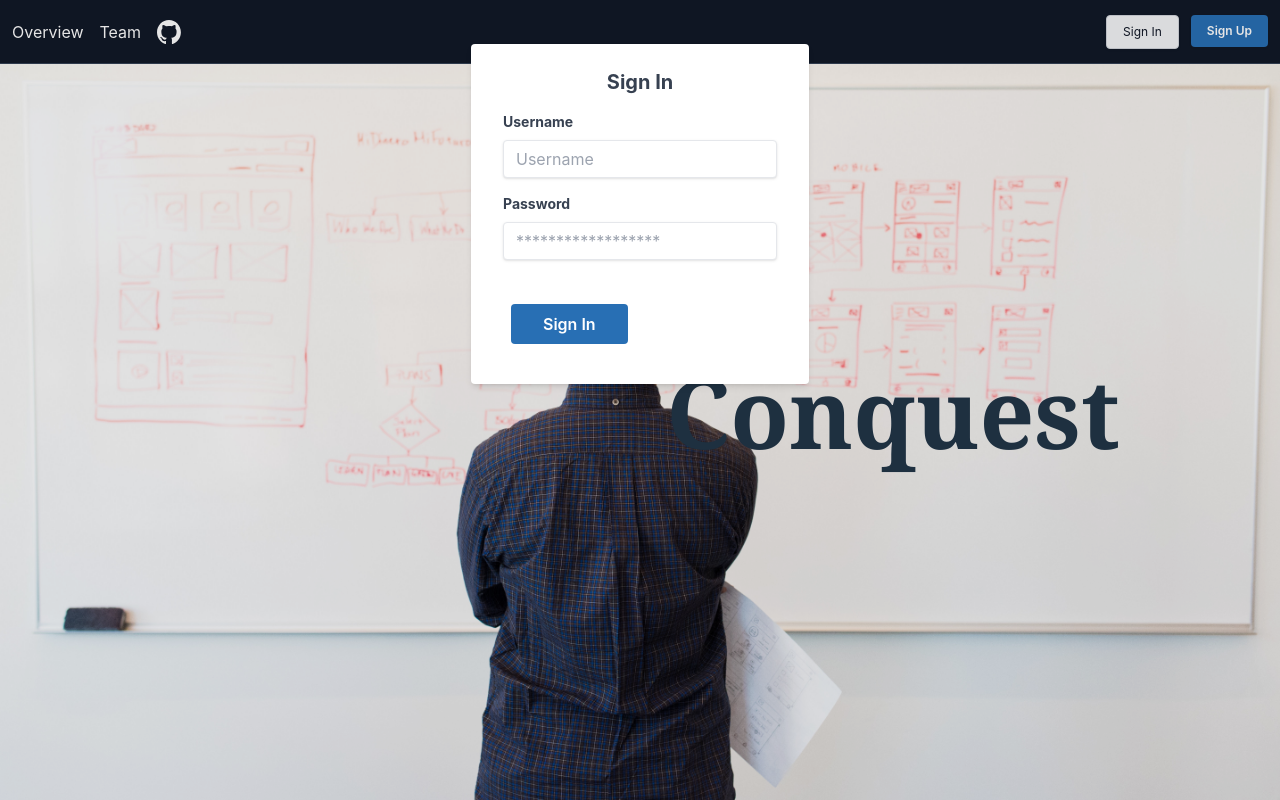
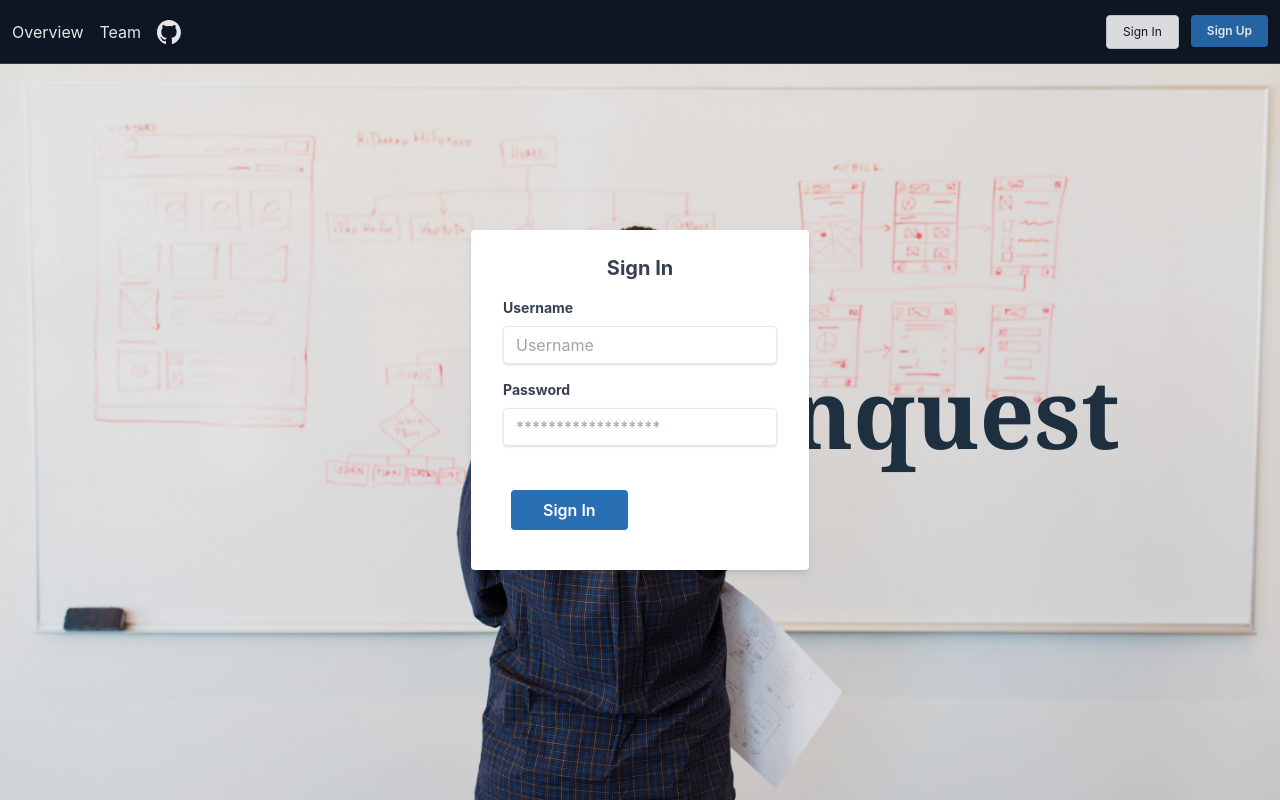
Before and after one commit to ConquestIO/Conquest, a React app: page / in a window 1280 px wide. Both pictures are taken after a click on the button "Sign In". Shown: the top 800 px of the page. Built offline with nearby package versions, Linux system fonts and the light colour scheme.

Commit message:
aligned modals when opened

```diff
--- a/src/components/Modal.jsx
+++ b/src/components/Modal.jsx
@@ -26,7 +26,7 @@ const Modal = ({ children, open, onClose }) => {
 
   return (
     <dialog
-      className='absolute bottom-1/2 top-1/2 mb-4 rounded bg-white px-8 pb-8 pt-6 shadow-md'
+      className='absolute bottom-1/2 top-1/2 rounded bg-white px-8 pb-8 pt-6 shadow-md'
       ref={ref}
       onClick={(e) => {
         const dialogDimensions = e.currentTarget.getBoundingClientRect();
```
